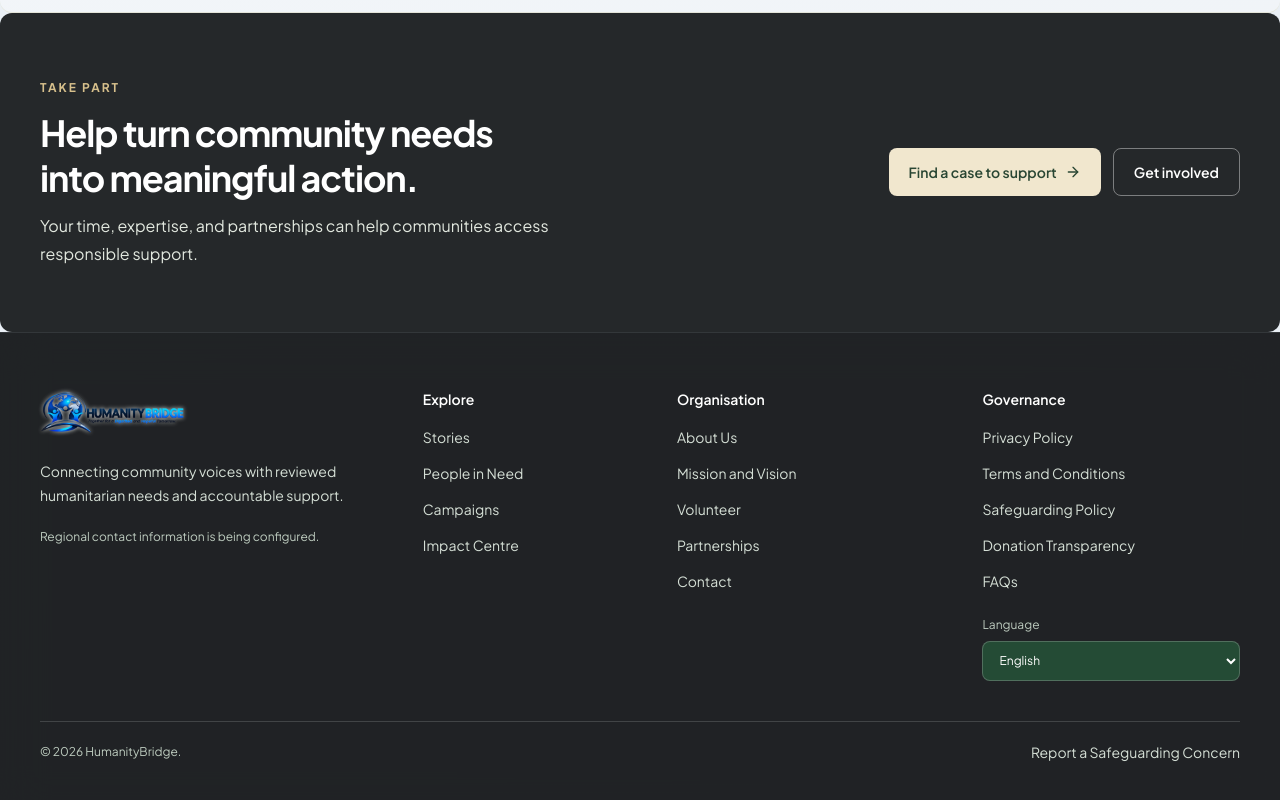
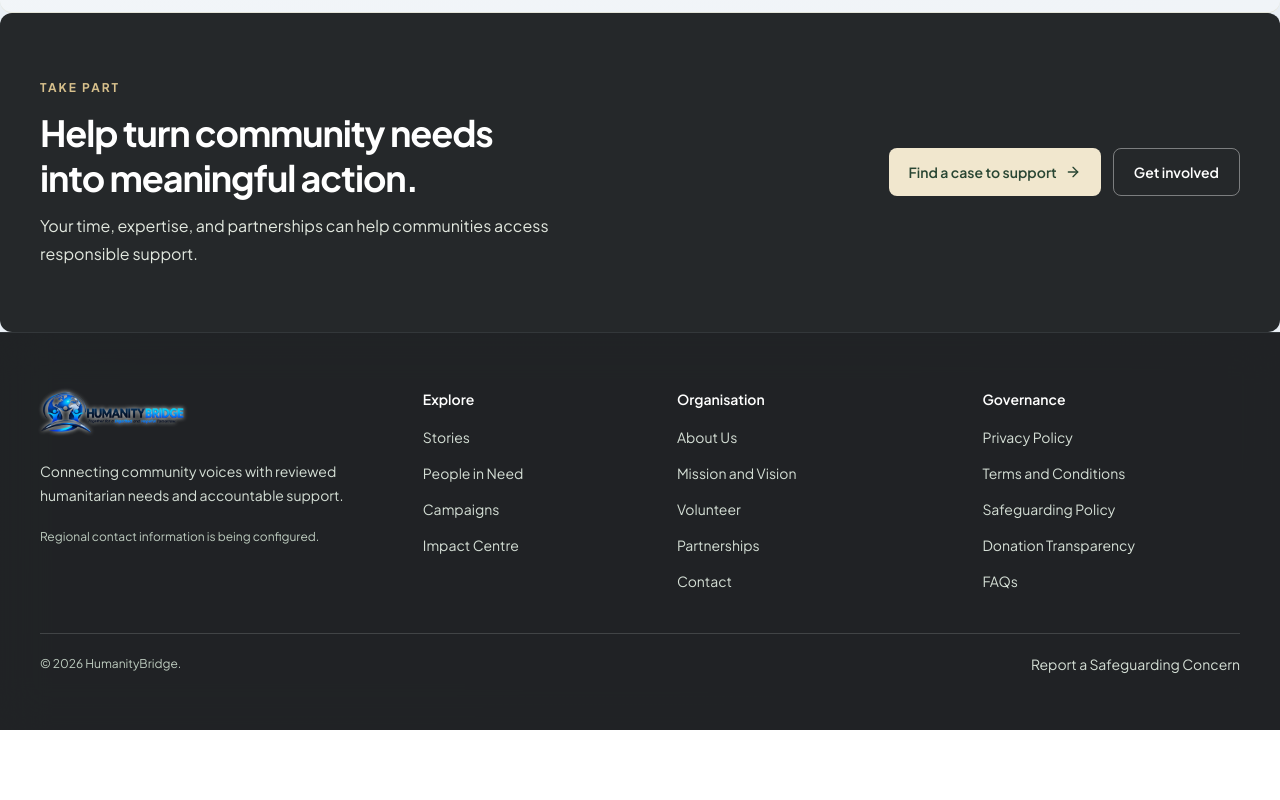
Before and after one commit to kueiyiee/humanitybridge, a React (Vite) app: page / in a window 1280 px wide. Shown: the part 4893-5693 px from the top of the page. After the commit the page ends 5623 px from the top, so only its background shows below. Built offline with nearby package versions, Linux system fonts and the light colour scheme; no server answers.

Commit message:
Remove duplicate language selector from public footer

```diff
--- a/src/components/PublicFooter.tsx
+++ b/src/components/PublicFooter.tsx
@@ -1,6 +1,5 @@
 import React from 'react';
 import { Link } from 'react-router-dom';
-import { useLocale, type AppLocale } from '../contexts/LocaleContext';
 import { BrandLogo } from './BrandLogo';
 
 interface PublicFooterProps {
@@ -10,8 +9,6 @@ interface PublicFooterProps {
 const linkClass = 'text-sm text-[#d5dfd6] transition-colors hover:text-white focus-visible:outline focus-visible:outline-2 focus-visible:outline-offset-2 focus-visible:outline-[#d7c08c]';
 
 export function PublicFooter({ settings = {} }: PublicFooterProps) {
-  const { locale, setLocale } = useLocale();
-
   return (
     <footer className="bg-[#193d2b] text-[#eaf0e9]">
       <div className="mx-auto max-w-7xl px-5 py-12 sm:px-8 sm:py-14 lg:px-10">
@@ -65,22 +62,6 @@ export function PublicFooter({ settings = {} }: PublicFooterProps) {
               <li><Link to="/policies/transparency" className={linkClass}>Donation Transparency</Link></li>
               <li><Link to="/faq" className={linkClass}>FAQs</Link></li>
             </ul>
-            <div className="mt-6">
-              <label htmlFor="footer-locale" className="mb-2 block text-xs text-[#bdcbbf]">
-                Language
-              </label>
-              <select
-                id="footer-locale"
-                value={locale}
-                onChange={(event) => setLocale(event.target.value as AppLocale)}
-                className="min-h-10 w-full rounded-lg border border-white/20 bg-[#244b35] px-3 text-xs text-white focus-visible:outline focus-visible:outline-2 focus-visible:outline-[#d7c08c]"
-              >
-                <option value="en">English</option>
-                <option value="nus">Thok Naath / Nuer</option>
-                <option value="ar">العربية / Arabic</option>
-                <option value="am">አማርኛ / Amharic</option>
-              </select>
-            </div>
           </div>
         </div>
 
```
